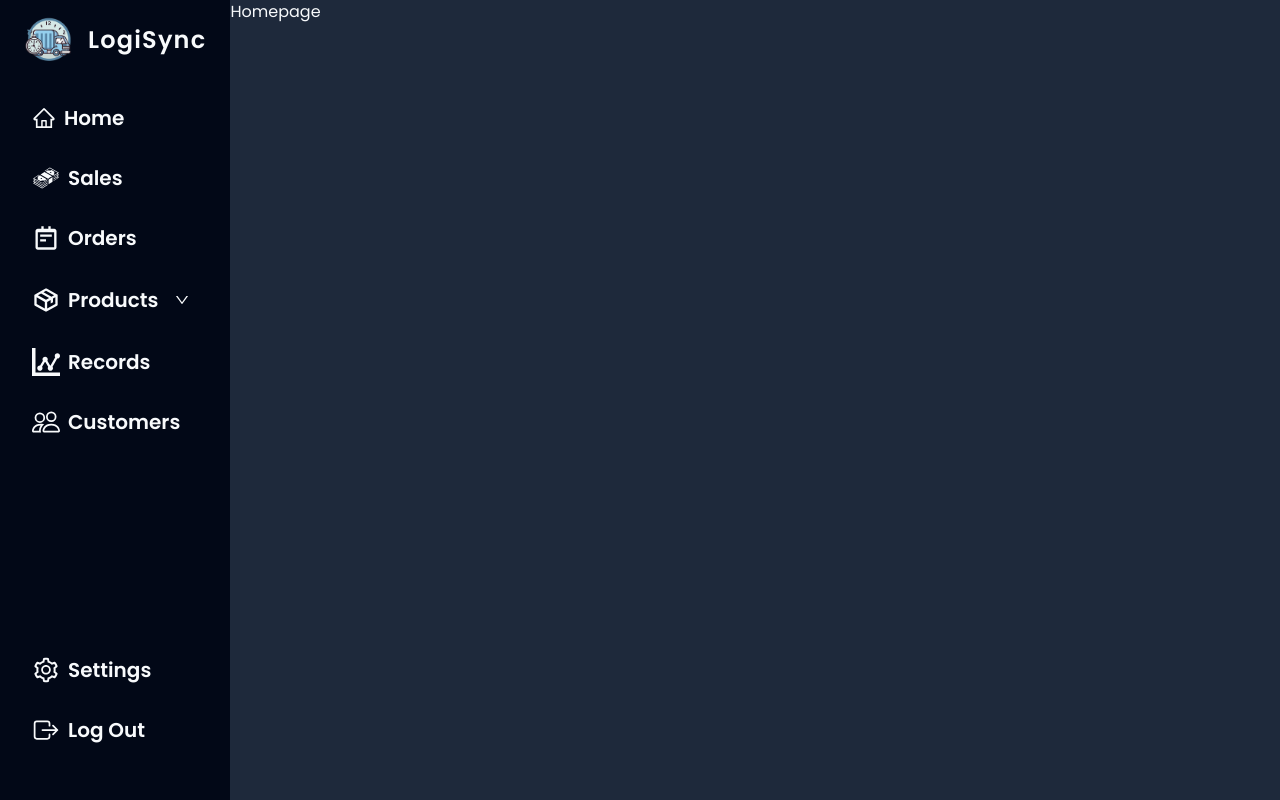
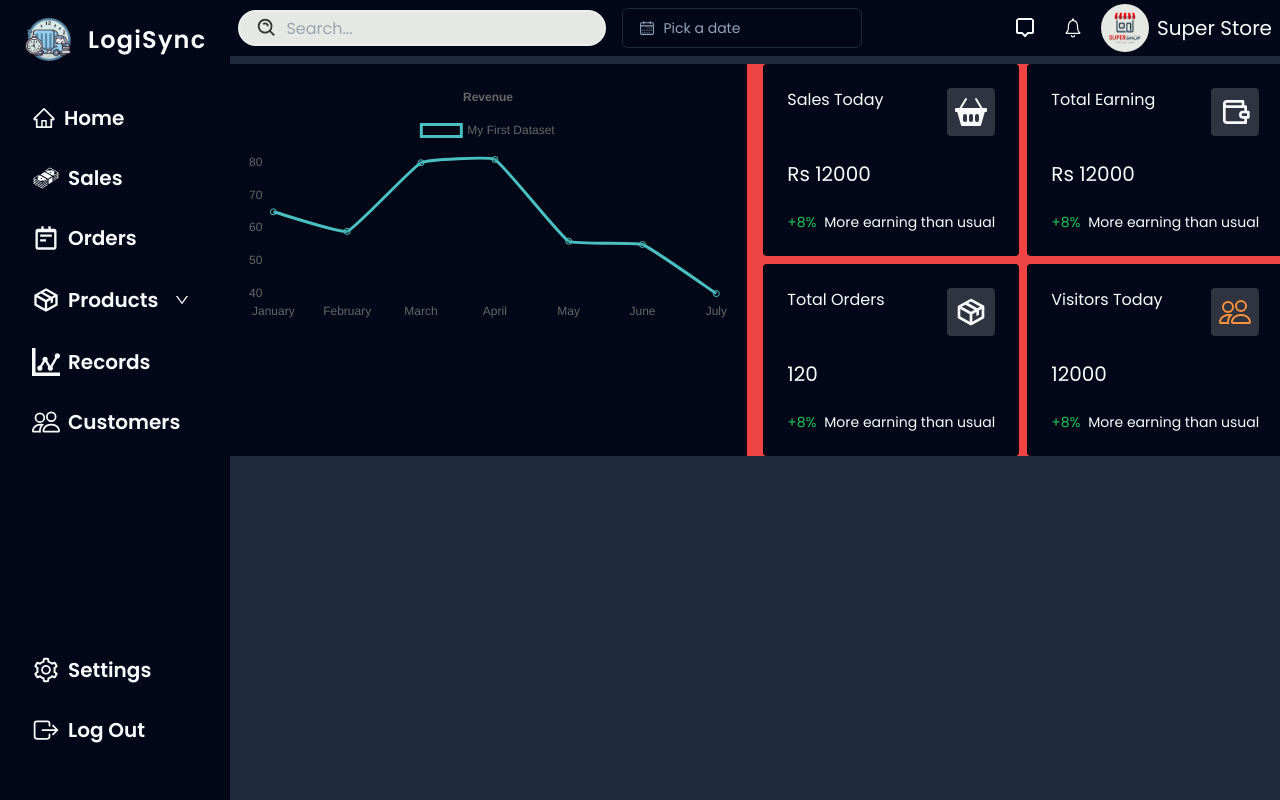
Before and after one commit to NotSugat/dashboard, a Next.js app: page / in a window 1280 px wide. Built offline with nearby package versions, Linux system fonts and the light colour scheme.

Commit message:
Dashboard charts and reacticons import changed

```diff
--- a/package.json
+++ b/package.json
@@ -26,6 +26,7 @@
     "@radix-ui/react-slot": "^1.0.2",
     "@radix-ui/react-tabs": "^1.0.4",
     "@radix-ui/react-tooltip": "^1.0.6",
+    "@react-icons/all-files": "^4.1.0",
     "@reduxjs/toolkit": "^1.9.5",
     "@tanstack/react-table": "^8.9.3",
     "@types/node": "20.5.7",
@@ -33,8 +34,10 @@
     "@types/react-dom": "18.2.7",
     "autoprefixer": "10.4.15",
     "axios": "^1.5.0",
+    "chart.js": "^4.4.0",
     "class-variance-authority": "^0.7.0",
     "clsx": "^2.0.0",
+    "date-fns": "^2.30.0",
     "eslint": "8.48.0",
     "eslint-config-next": "13.4.19",
     "lucide-react": "^0.272.0",
@@ -43,6 +46,8 @@
     "next": "13.4.19",
     "postcss": "8.4.29",
     "react": "18.2.0",
+    "react-chartjs-2": "^5.2.0",
+    "react-day-picker": "^8.8.2",
     "react-dom": "18.2.0",
     "react-icons": "^4.10.1",
     "react-redux": "^8.1.2",
--- /dev/null
+++ b/src/app/components/DatePicker.tsx
@@ -0,0 +1,43 @@
+"use client";
+
+import * as React from "react";
+import { CalendarIcon } from "@radix-ui/react-icons";
+import { format } from "date-fns";
+
+import { cn } from "@/lib/utils";
+import { Button } from "@/components/ui/button";
+import { Calendar } from "@/components/ui/calendar";
+import {
+  Popover,
+  PopoverContent,
+  PopoverTrigger,
+} from "@/components/ui/popover";
+
+export function DatePicker() {
+  const [date, setDate] = React.useState<Date>();
+
+  return (
+    <Popover>
+      <PopoverTrigger asChild>
+        <Button
+          variant={"outline"}
+          className={cn(
+            "w-[240px] justify-start bg-card text-left font-normal",
+            !date && "text-muted-foreground",
+          )}
+        >
+          <CalendarIcon className="mr-2 h-4 w-4" />
+          {date ? format(date, "PPP") : <span>Pick a date</span>}
+        </Button>
+      </PopoverTrigger>
+      <PopoverContent className="w-auto p-0" align="start">
+        <Calendar
+          mode="single"
+          selected={date}
+          onSelect={setDate}
+          initialFocus
+        />
+      </PopoverContent>
+    </Popover>
+  );
+}
--- /dev/null
+++ b/src/app/components/LineChart.tsx
@@ -0,0 +1,62 @@
+"use client";
+import React from "react";
+import {
+  Chart as ChartJS,
+  CategoryScale,
+  LinearScale,
+  PointElement,
+  LineElement,
+  Title,
+  Tooltip,
+  Legend,
+} from "chart.js";
+import { Line } from "react-chartjs-2";
+
+ChartJS.register(
+  CategoryScale,
+  LinearScale,
+  PointElement,
+  LineElement,
+  Title,
+  Tooltip,
+  Legend,
+);
+
+const LineChart = () => {
+  const options = {
+    responsive: true,
+    plugins: {
+      legend: {
+        position: "top" as const,
+      },
+      title: {
+        display: true,
+        text: "Revenue",
+      },
+    },
+  };
+  const labels = [
+    "January",
+    "February",
+    "March",
+    "April",
+    "May",
+    "June",
+    "July",
+  ];
+  const data = {
+    labels: labels,
+    datasets: [
+      {
+        label: "My First Dataset",
+        data: [65, 59, 80, 81, 56, 55, 40],
+        fill: false,
+        borderColor: "rgb(75, 192, 192)",
+        tension: 0.1,
+      },
+    ],
+  };
+  return <Line options={options} data={data} />;
+};
+
+export default LineChart;
--- /dev/null
+++ b/src/app/components/Navbar.tsx
@@ -0,0 +1,32 @@
+import Image from "next/image";
+import { DatePicker } from "./DatePicker";
+import SearchBar from "./SearchBar";
+import { BiMessageAlt } from "@react-icons/all-files/bi/BiMessageAlt";
+import { IoIosNotificationsOutline } from "@react-icons/all-files/io/IoIosNotificationsOutline";
+
+const Navbar = () => {
+  return (
+    <div className="flex h-14 items-center justify-between bg-background px-2">
+      <div className="flex items-center gap-4">
+        <SearchBar />
+        <DatePicker />
+      </div>
+
+      <div className="flex items-center gap-2">
+        <BiMessageAlt className="rounded-icon h-10 w-10 " />
+        <IoIosNotificationsOutline className="rounded-icon h-10 w-10" />
+
+        <Image
+          alt="Store Logo"
+          src="/assets/store-logo.png"
+          height={1000}
+          width={1000}
+          className="h-12 w-12 rounded-full bg-[#E6E9E3] p-1"
+        />
+        <p className="text-xl">Super Store</p>
+      </div>
+    </div>
+  );
+};
+
+export default Navbar;
--- /dev/null
+++ b/src/app/components/SearchBar.tsx
@@ -0,0 +1,37 @@
+import { cn } from "@/lib/utils";
+import { BiSearchAlt } from "react-icons/bi";
+
+type FormProps = React.FormHTMLAttributes<HTMLFormElement>;
+
+const SearchBar = ({
+  formStyle,
+  iconStyle,
+  inputStyle,
+  placeHolderText,
+}: {
+  formStyle?: string;
+  iconStyle?: string;
+  inputStyle?: string;
+  placeHolderText?: string;
+}) => {
+  return (
+    <form
+      className={cn(
+        " flex items-center gap-2 rounded-full border-2  border-[var(--text-primary)] bg-[#E6E9E3]  pl-4  ",
+        formStyle,
+      )}
+    >
+      <BiSearchAlt size={24} className={cn("fill-[#333]", iconStyle)} />
+      <input
+        type="text"
+        placeholder={placeHolderText ? placeHolderText : "Search..."}
+        className={cn(
+          "h-8 w-full rounded-br-full rounded-tr-full bg-transparent py-4 text-[#333] outline-none",
+          inputStyle,
+        )}
+      />
+    </form>
+  );
+};
+
+export default SearchBar;
--- /dev/null
+++ b/src/app/components/StatsCard.tsx
@@ -0,0 +1,37 @@
+const StatsCard = ({
+  title,
+  earning,
+  isProfit,
+  earningPercentage,
+  isCurrency,
+  icon,
+}: {
+  title: string;
+  earning: number;
+  isProfit: boolean;
+  earningPercentage: number;
+  isCurrency: boolean;
+  icon: any;
+}) => {
+  return (
+    <div className="w-[var(--card-width)] rounded-sm bg-card p-6">
+      <div className="flex  justify-between">
+        <p className="text-md font-medium">{title}</p>
+        {icon}
+      </div>
+      <p className="my-6 text-xl font-medium">
+        {isCurrency && "Rs"} {earning}
+      </p>
+
+      <div className="flex items-center justify-center gap-2 text-sm">
+        <p className={`${isProfit ? "text-green-500" : "text-red-500"}`}>
+          {isProfit ? "+" : "-"}
+          {earningPercentage}%
+        </p>
+        <p>More earning than usual</p>
+      </div>
+    </div>
+  );
+};
+
+export default StatsCard;
--- a/src/app/home/page.tsx
+++ b/src/app/home/page.tsx
@@ -1,7 +1,57 @@
+import Navbar from "../components/Navbar";
+import StatsCard from "../components/StatsCard";
+import { BsFillBasket2Fill } from "react-icons/bs";
+import { GrCurrency } from "@react-icons/all-files/gr/GrCurrency";
+import { BiPackage } from "@react-icons/all-files/bi/BiPackage";
+import { BsPeople } from "@react-icons/all-files/bs/BsPeople";
+import { GiMoneyStack } from "react-icons/gi";
+import { LuWallet } from "react-icons/lu";
+import LineChart from "../components/LineChart";
+
 const HomePage = () => {
   return (
     <main className="h-[100dvh] w-full bg-secondary">
-      <h1>Homepage</h1>
+      <Navbar />
+
+      <section className="mx-auto my-2 grid grid-cols-2 justify-center gap-4 bg-red-500 ">
+        <div className="bg-card p-4">
+          <LineChart />
+        </div>
+        <div className="grid w-[calc(2*var(--card-width)_+_0.5rem)] grid-cols-2 gap-2">
+          <StatsCard
+            title="Sales Today"
+            earning={12000}
+            isProfit={true}
+            earningPercentage={8}
+            isCurrency={true}
+            icon={<BsFillBasket2Fill className="icon" />}
+          />
+          <StatsCard
+            title="Total Earning"
+            earning={12000}
+            isProfit={true}
+            earningPercentage={8}
+            isCurrency={true}
+            icon={<LuWallet className="icon " />}
+          />
+          <StatsCard
+            title="Total Orders"
+            earning={120}
+            isProfit={true}
+            earningPercentage={8}
+            isCurrency={false}
+            icon={<BiPackage className="icon" />}
+          />
+          <StatsCard
+            title="Visitors Today"
+            earning={12000}
+            isProfit={true}
+            earningPercentage={8}
+            isCurrency={false}
+            icon={<BsPeople className="icon text-orange-400" />}
+          />
+        </div>
+      </section>
     </main>
   );
 };
--- a/src/app/styles/_utils.scss
+++ b/src/app/styles/_utils.scss
@@ -22,11 +22,11 @@
 }
 
 .rounded-icon {
-  @apply rounded-full p-2 hover:bg-gray-400 hover:bg-opacity-30;
+  @apply cursor-pointer rounded-full p-2 hover:bg-gray-400 hover:bg-opacity-30;
 }
 
 .icon {
-  @apply relative flex p-1;
+  @apply cursor-pointer rounded-sm bg-gray-200 bg-opacity-20 p-2 text-2xl  transition-all duration-150 ease-in-out lg:text-5xl;
 }
 
 .post-icon {
--- a/src/app/styles/_variables.scss
+++ b/src/app/styles/_variables.scss
@@ -28,6 +28,7 @@
   --screen-padding: 100vw - 1536px;
 
   // dashboard color
+  --card-width: clamp(100px, 20vw, 320px);
   --card-color: #226d53;
   --small-card-bg: #6db06d;
   --card-height: 12rem;
--- /dev/null
+++ b/src/components/ui/calendar.tsx
@@ -0,0 +1,64 @@
+"use client"
+
+import * as React from "react"
+import { ChevronLeft, ChevronRight } from "lucide-react"
+import { DayPicker } from "react-day-picker"
+
+import { cn } from "@/lib/utils"
+import { buttonVariants } from "@/components/ui/button"
+
+export type CalendarProps = React.ComponentProps<typeof DayPicker>
+
+function Calendar({
+  className,
+  classNames,
+  showOutsideDays = true,
+  ...props
+}: CalendarProps) {
+  return (
+    <DayPicker
+      showOutsideDays={showOutsideDays}
+      className={cn("p-3", className)}
+      classNames={{
+        months: "flex flex-col sm:flex-row space-y-4 sm:space-x-4 sm:space-y-0",
+        month: "space-y-4",
+        caption: "flex justify-center pt-1 relative items-center",
+        caption_label: "text-sm font-medium",
+        nav: "space-x-1 flex items-center",
+        nav_button: cn(
+          buttonVariants({ variant: "outline" }),
+          "h-7 w-7 bg-transparent p-0 opacity-50 hover:opacity-100"
+        ),
+        nav_button_previous: "absolute left-1",
+        nav_button_next: "absolute right-1",
+        table: "w-full border-collapse space-y-1",
+        head_row: "flex",
+        head_cell:
+          "text-muted-foreground rounded-md w-9 font-normal text-[0.8rem]",
+        row: "flex w-full mt-2",
+        cell: "text-center text-sm p-0 relative [&:has([aria-selected])]:bg-accent first:[&:has([aria-selected])]:rounded-l-md last:[&:has([aria-selected])]:rounded-r-md focus-within:relative focus-within:z-20",
+        day: cn(
+          buttonVariants({ variant: "ghost" }),
+          "h-9 w-9 p-0 font-normal aria-selected:opacity-100"
+        ),
+        day_selected:
+          "bg-primary text-primary-foreground hover:bg-primary hover:text-primary-foreground focus:bg-primary focus:text-primary-foreground",
+        day_today: "bg-accent text-accent-foreground",
+        day_outside: "text-muted-foreground opacity-50",
+        day_disabled: "text-muted-foreground opacity-50",
+        day_range_middle:
+          "aria-selected:bg-accent aria-selected:text-accent-foreground",
+        day_hidden: "invisible",
+        ...classNames,
+      }}
+      components={{
+        IconLeft: ({ ...props }) => <ChevronLeft className="h-4 w-4" />,
+        IconRight: ({ ...props }) => <ChevronRight className="h-4 w-4" />,
+      }}
+      {...props}
+    />
+  )
+}
+Calendar.displayName = "Calendar"
+
+export { Calendar }
```
Also changed, not shown: src/app/components/Sidebar.tsx (+6 -13 lines), public/assets/store-logo.png (added), 1 other file (tests, documents, lock files or other folders).
